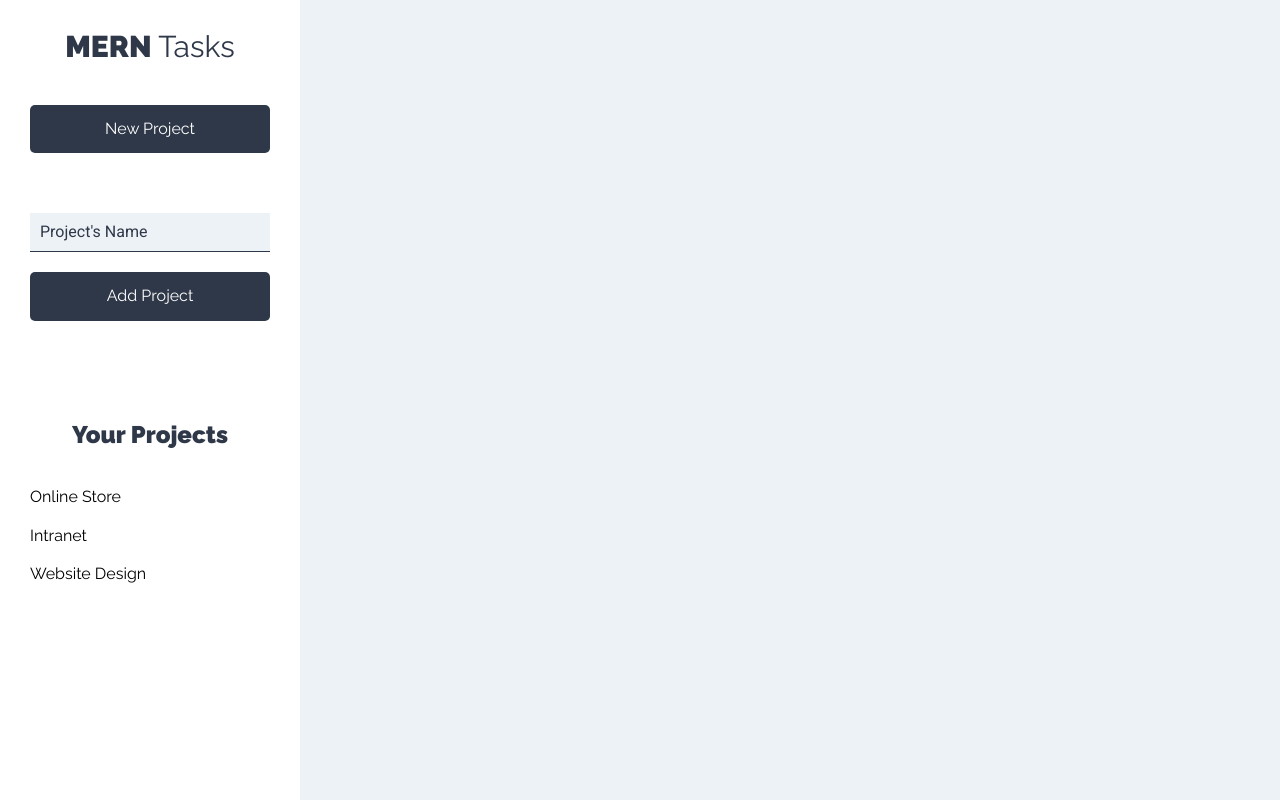
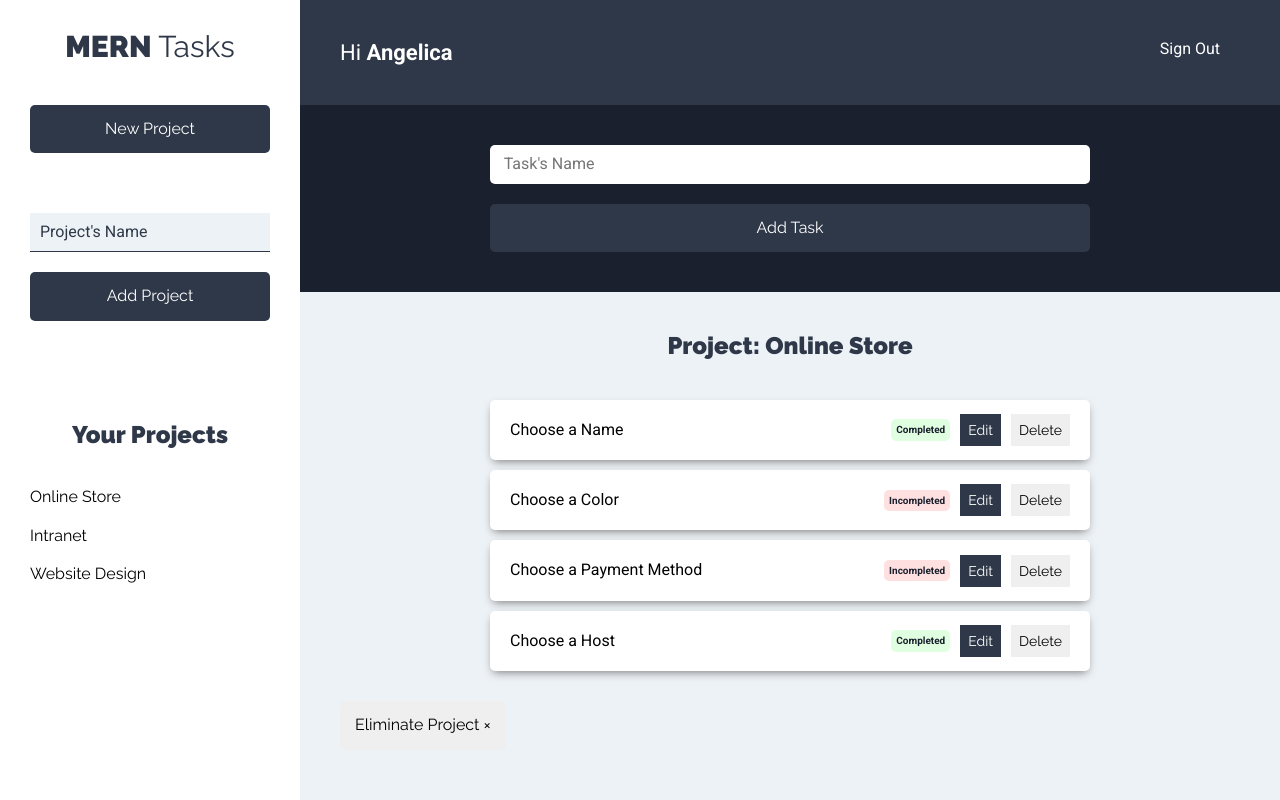
Before and after one commit to angelicamolero/Client, a React (Create React App) app: page /projects in a window 1280 px wide. Built offline with nearby package versions, Linux system fonts and the light colour scheme.

Commit message:
Creating Task folder and components

```diff
--- /dev/null
+++ b/src/components/layout/Bar.js
@@ -0,0 +1,15 @@
+import React from 'react'
+
+const Bar = () => {
+     return(
+         <header className="app-header">
+             <p className="user-name"> Hi <span>Angelica</span></p>
+
+             <nav className="principal-nav">
+                <a href="#!"> Sign Out</a>
+             </nav>
+         </header>
+     )
+}
+
+export default Bar;
--- a/src/components/projects/Projects.js
+++ b/src/components/projects/Projects.js
@@ -1,14 +1,19 @@
 import  React from 'react';
 import Sidebar from '../layout/Sidebar';
+import Bar from '../layout/Bar';
+import FormTask from '../task/FormTask';
+import ListTask from '../task/ListTask';
 
 const Projects = () => {
     return (
         <div className="container-app">
             <Sidebar/>
             <div className="section-primary">
+                <Bar/>
                 <main>
+                    <FormTask/>
                     <div className="container-tasks">
-
+                    <ListTask/>
                     </div>
                 </main>
             </div>
--- /dev/null
+++ b/src/components/task/FormTask.js
@@ -0,0 +1,27 @@
+import React  from 'react'
+
+const FormTask = () => {
+    return(
+        <div className="form">
+            <form>
+                <div className="container-input">
+                    <input
+                        type="text"
+                        className="input-text"
+                        placeholder=" Task's Name"
+                        name="name"
+                    />
+                </div>
+                <div className="container-input">
+                    <input
+                      type="submit"
+                      className="btn btn-primary btn-subtmit btn-block"
+                      value="Add Task"
+                    />
+                </div>
+            </form>
+        </div>
+    )
+}
+
+export default FormTask;
--- /dev/null
+++ b/src/components/task/ListTask.js
@@ -0,0 +1,35 @@
+import React, { Fragment } from 'react'
+import Task from './Task';
+
+const ListTask = (params) => {
+
+const tasks = [
+        { name: 'Choose a Name', state: true },
+        { name: 'Choose a Color', state: false },
+        { name: 'Choose a Payment Method', state: false },
+        { name: 'Choose a Host', state: true }
+        ];
+
+    return(
+        <Fragment>
+            <h2>Project: Online Store</h2>
+            <ul className="list-task">
+                { tasks.length === 0
+                ? (<li className="task"><p>There are no tasks</p></li>)
+                : tasks.map(task => (
+                    <Task
+                    task={task}
+                    />
+                ))
+                }
+            </ul>
+            <button
+                type="button"
+                className="btn btn-eliminate">
+                Eliminate Project &times;
+            </button>
+        </Fragment>
+    )
+}
+
+export default ListTask;
--- /dev/null
+++ b/src/components/task/Task.js
@@ -0,0 +1,44 @@
+import React from 'react'
+
+const Task = ({task}) => {
+    return(
+        <li className="task shadow">
+            <p>{task.name}</p>
+
+            <div className="state">
+                { task.state
+                ? (
+                    <button
+                        type="button"
+                        className="completed">
+                        Completed
+                    </button>
+                )
+                : (
+                    <button
+                        type="button"
+                        className="incompleted">
+                        Incompleted
+                    </button>
+                )
+            }
+            </div>
+
+            <div className="actions">
+                <button
+                    type="button"
+                    className="btn btn-primary">
+                    Edit
+                </button>
+
+                <button
+                type="button"
+                className="btn btn-secondary">
+                    Delete
+                </button>
+            </div>
+        </li>
+        )
+}
+
+export default Task;
--- a/src/index.css
+++ b/src/index.css
@@ -139,35 +139,35 @@ aside  {
   background-color: var(--gris2);
   padding: 4rem;
 }
-.nombre-usuario {
+.user-name {
   color: var(--blanco);
   font-size: 2.2rem;
   margin: 0;
 }
-.nombre-usuario span {
+.user-name span {
   font-weight: 900;
 }
-.nav-principal a {
+.principal-nav a {
   color: var(--blanco);
   text-decoration: none;
 }
-.nav-principal a:first-of-type {
+.principal-nav a:first-of-type {
   margin-right: 2rem;
 }
 
 /** Formulario crear y editar tareas **/
-.formulario {
+.form {
   background-color: var(--gris3);
   padding: 4rem;
 }
-.formulario form {
+.form form {
   max-width: 600px;
   margin: 0 auto;
 }
-.contenedor-input {
+.container-input {
   display: flex;
 }
-.contenedor-input label {
+.container-input label {
   margin-bottom: 1rem;
   color: var(--blanco);
 }
@@ -187,12 +187,12 @@ aside  {
 
 
 
-.listado-tareas {
+.list-task {
   max-width: 600px;
   margin: 0 auto;
 }
 
-.tarea {
+.task {
   display: flex;
   justify-content: space-between;
   background-color: var(--blanco);
@@ -202,7 +202,7 @@ aside  {
   border-radius: .5rem;
 
 }
-.sombra {
+.shadow {
   -webkit-box-shadow: 0px 4px 10px -3px rgba(117,117,117,1);
   -moz-box-shadow: 0px 4px 10px -3px rgba(117,117,117,1);
   box-shadow: 0px 4px 10px -3px rgba(117,117,117,1);
@@ -212,26 +212,26 @@ aside  {
   -moz-box-shadow: 0px 6px 11px -8px rgba(0,0,0,0.9);
   box-shadow: 0px 6px 11px -8px rgba(0,0,0,0.9);
 }
-.tarea .acciones .btn:first-of-type {
+.task .actions .btn:first-of-type {
   margin-right: 1rem;
 }
-.tarea p {
+.task p {
   font-size: 1.6rem;
   flex: 1;
   padding-right: 2rem;
 }
-.tarea .btn {
+.task .btn {
   padding: .8rem;
   font-size:1.4rem;
   border-radius: 0;
   margin: 0;
 }
 
-.estado {
+.state {
   margin-right: 1rem;
 }
-.estado button,
-.mensaje {
+.state button,
+.message {
   font-weight: 900;
   font-family: var(--textFont);
   font-size: 1rem;
@@ -248,12 +248,12 @@ aside  {
 .mensaje:hover {
   cursor: default;
 }
-.completo,
-.correcto {
+.completed,
+.correct {
   background-color: rgba(154, 252, 154, .3);
   color: var(--gris3);
 }
-.incompleto{
+.incompleted{
   background-color: rgba(255, 178, 178, .4);
   color: var(--gris3);
 }
```
Also changed, not shown: 1 other file (tests, documents, lock files or other folders).
